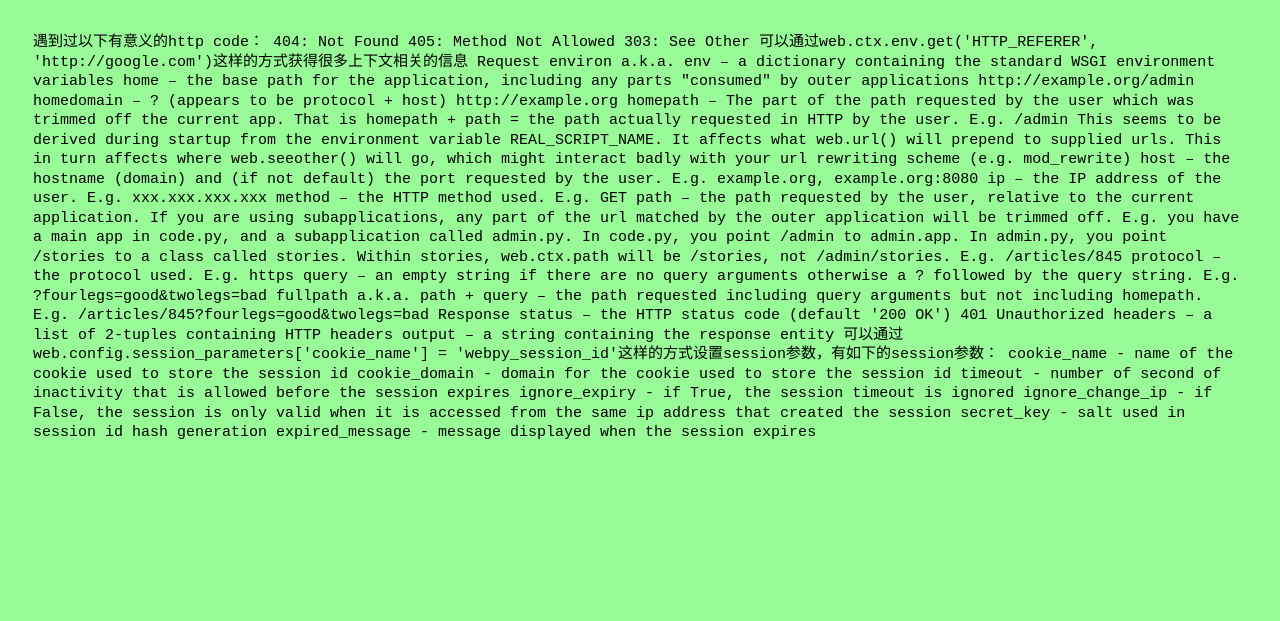
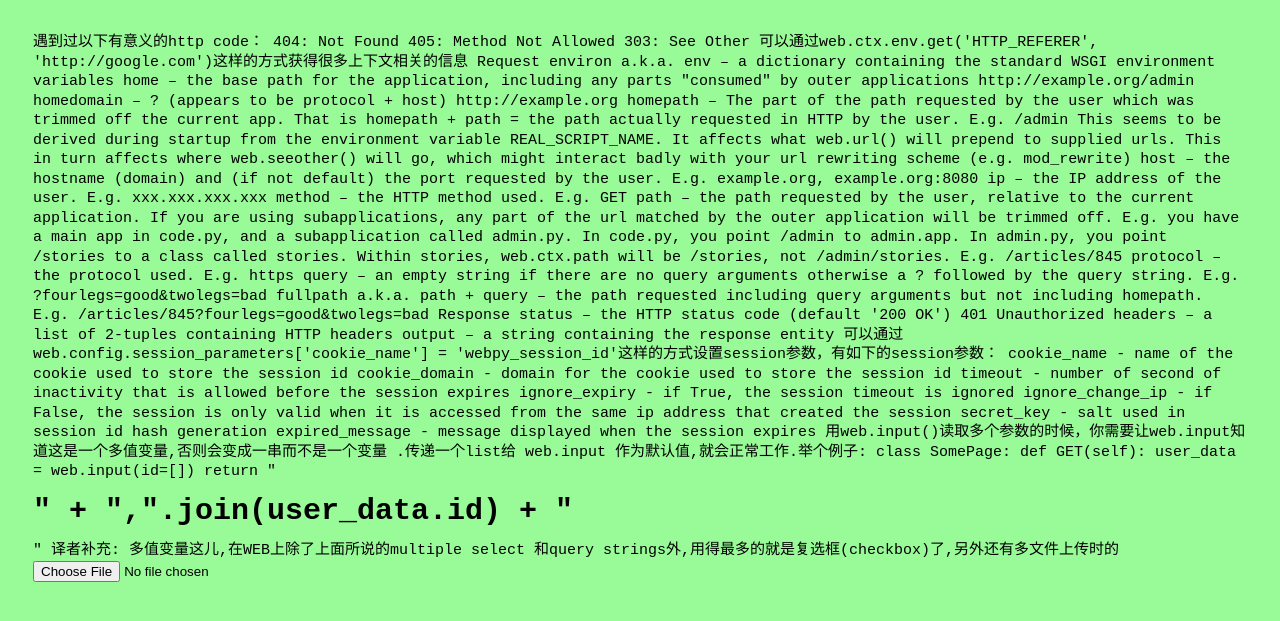
Before and after one commit to dycforever/dycforever.github.io, a Jekyll site: the page draft/web_notes.html, which Jekyll copies as it is, in a window 1280 px wide. Shown: the top 621 px of the page. Built offline with Jekyll 4.4.1, drawn with Linux system fonts in a browser that asks for light colours; Markdown is read by kramdown in place of the engine named in the settings.

Commit message:
modify web_notes

```diff
--- a/draft/web_notes.html
+++ b/draft/web_notes.html
@@ -39,4 +39,13 @@
 secret_key - salt used in session id hash generation
 expired_message - message displayed when the session expires
 
+用web.input()读取多个参数的时候，你需要让web.input知道这是一个多值变量,否则会变成一串而不是一个变量 .传递一个list给 web.input 作为默认值,就会正常工作.举个例子:
+
+class SomePage:
+def GET(self):
+user_data = web.input(id=[])
+return "<h1>" + ",".join(user_data.id) + "</h1>"
+
+译者补充: 多值变量这儿,在WEB上除了上面所说的multiple select 和query strings外,用得最多的就是复选框(checkbox)了,另外还有多文件上传时的<input type="file" ...>
+
 </body>
```
